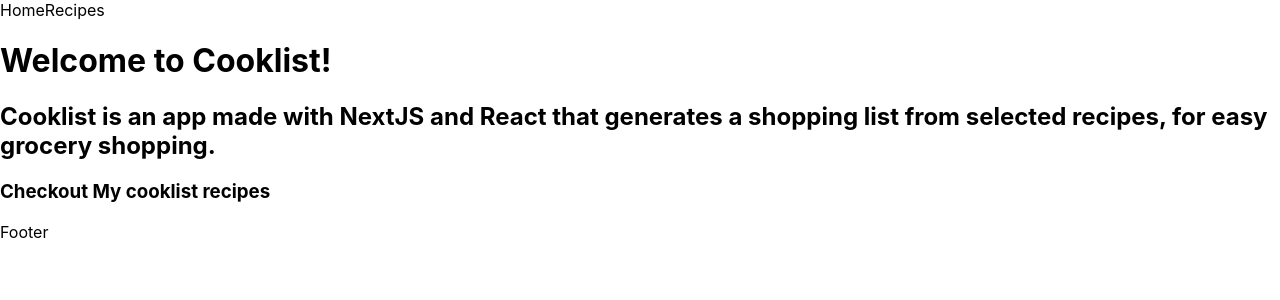
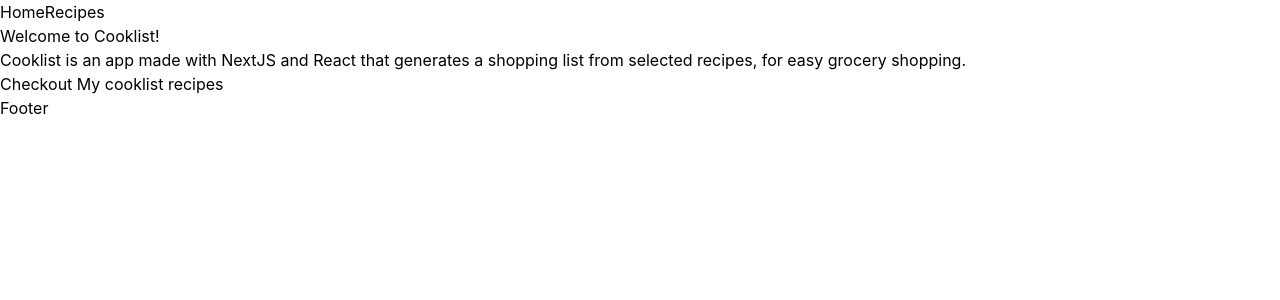
Before and after one commit to Hisaeri/cooklist, a Next.js app: page / in a window 1280 px wide. Shown: the top 300 px of the page. Built offline with nearby package versions, Linux system fonts and the light colour scheme.

Commit message:
Add tailwind css to project

```diff
--- a/package.json
+++ b/package.json
@@ -15,8 +15,11 @@
   "devDependencies": {
     "@types/node": "17.0.14",
     "@types/react": "17.0.38",
+    "autoprefixer": "^10.4.2",
     "eslint": "8.8.0",
     "eslint-config-next": "12.0.10",
+    "postcss": "^8.4.6",
+    "tailwindcss": "^3.0.18",
     "typescript": "4.5.5"
   }
 }
--- /dev/null
+++ b/postcss.config.js
@@ -0,0 +1,6 @@
+module.exports = {
+  plugins: {
+    tailwindcss: {},
+    autoprefixer: {},
+  },
+}
--- a/styles/globals.css
+++ b/styles/globals.css
@@ -1,3 +1,7 @@
+@tailwind base;
+@tailwind components;
+@tailwind utilities;
+
 html,
 body {
   padding: 0;
--- /dev/null
+++ b/tailwind.config.js
@@ -0,0 +1,10 @@
+module.exports = {
+  content: [
+    "./pages/**/*.{js,ts,jsx,tsx}",
+    "./components/**/*.{js,ts,jsx,tsx}",
+  ],
+  theme: {
+    extend: {},
+  },
+  plugins: [],
+}
```
Also changed, not shown: 1 other file (tests, documents, lock files or other folders).
